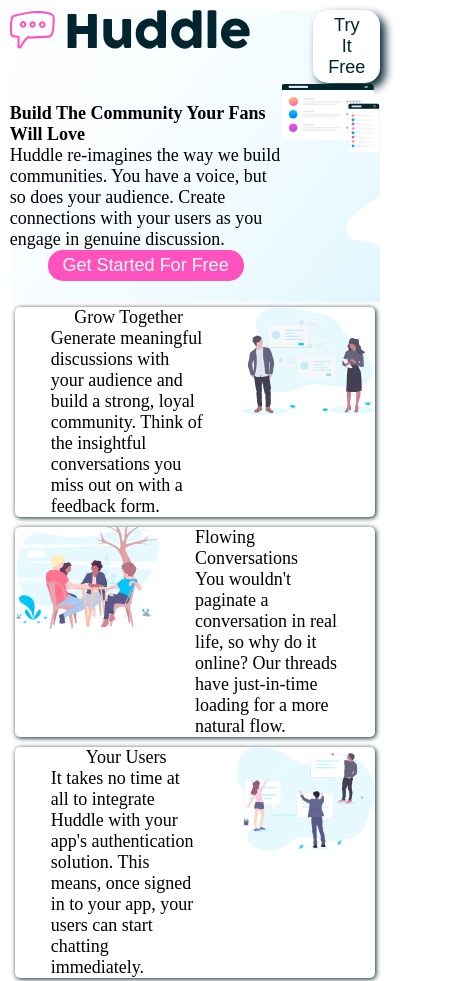
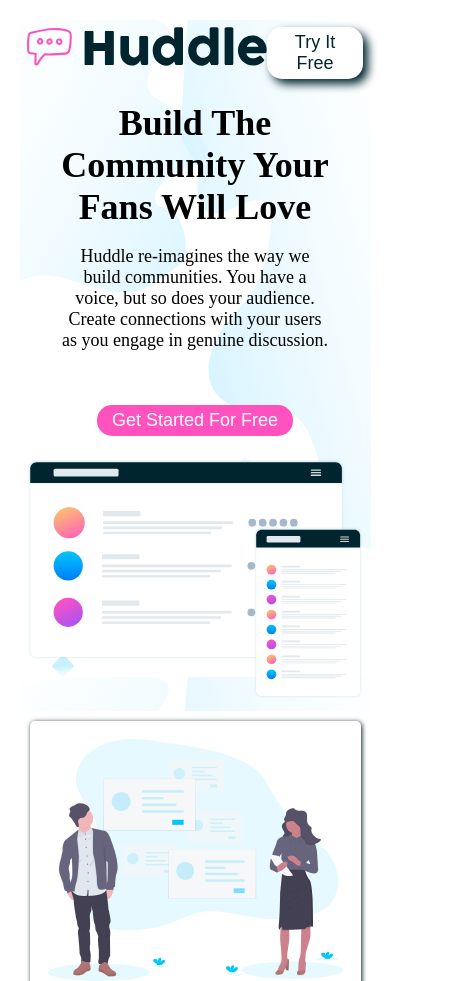
Before and after one commit to Dipak2056/Front-end-mentors, a plain HTML site: page huddle-landing-page-with-alternating-feature-blocks-master/index.html in a window 390 px wide. Shown: the top 981 px of the page, 474 px wide, since content can reach past the window. Drawn offline with Linux system fonts and the light colour scheme.

Commit message:
desktop/mbl completed

```diff
--- a/huddle-landing-page-with-alternating-feature-blocks-master/index.html
+++ b/huddle-landing-page-with-alternating-feature-blocks-master/index.html
@@ -26,12 +26,15 @@
   </head>
   <body>
     <div class="hero_section">
-      <div class="chat__logo">
-        <img src="./images/logo.svg" alt="" />
+      <div class="top">
+        <div class="chat__logo">
+          <img src="./images/logo.svg" alt="" />
+        </div>
+        <div class="tryfree">
+          <button>Try It Free</button>
+        </div>
       </div>
-      <div class="tryfree">
-        <button>Try It Free</button>
-      </div>
+
       <div class="description">
         <div class="description_title">
           Build The Community Your Fans Will Love
--- a/huddle-landing-page-with-alternating-feature-blocks-master/style.css
+++ b/huddle-landing-page-with-alternating-feature-blocks-master/style.css
@@ -5,7 +5,7 @@
   font-size: 18px;
 }
 body {
-  padding: 2.5%;
+  padding: 5%;
 }
 button {
   background-color: hsl(322, 100%, 66%);
@@ -23,18 +23,18 @@ button {
   background: url(./images/bg-hero-desktop.svg);
   grid-template-rows: 1fr 3fr;
   grid-template-areas:
-    "c . . b"
+    "t t t t"
     "d d i i"
     "d d i i"
     "d d i i";
+  grid-gap: 1em;
 }
-.chat__logo {
-  grid-area: c;
+.top {
+  grid-area: t;
+  display: flex;
+  justify-content: space-between;
 }
-.tryfree {
-  grid-area: b;
-  text-align: right;
-}
+
 .tryfree > button {
   background: white;
   color: hsl(192, 100%, 9%);
@@ -46,16 +46,23 @@ button {
   flex-direction: column;
   justify-content: center;
   align-items: center;
+  padding-right: 30%;
 }
 .description_title {
   font-weight: 900;
+  font-size: 2em;
 }
 .description_description {
   font-weight: 100;
+  margin: 1em 0;
+}
+.description_btn {
+  align-self: start;
 }
 .hero_image {
   grid-area: i;
-  width: 100%;
+  width: 110%;
+  margin-left: -10%;
 }
 .hero_image > img {
   width: 100%;
@@ -166,3 +173,64 @@ button {
   height: 25px;
   margin: 5px;
 }
+@media screen and (max-width: 768px) {
+  .hero_section {
+    display: flex;
+    flex-direction: column;
+    background-image: url(./images/bg-hero-mobile.svg);
+    padding: 2%;
+  }
+  .top {
+    display: flex;
+  }
+  .description {
+    margin: 5px;
+    display: flex;
+    flex-direction: column;
+    width: 80%;
+    margin-left: 10%;
+    margin-right: 10%;
+    text-align: center;
+    justify-content: center;
+    padding: 0;
+  }
+  .hero_image {
+    margin: 0%;
+    width: 100%;
+  }
+  .description_btn {
+    margin-top: 2em;
+    align-self: center;
+  }
+  .card {
+    display: flex;
+    flex-direction: column-reverse;
+    margin: 10px;
+    padding: 1em;
+  }
+  .tablet {
+    width: 80%;
+    margin-left: 5%;
+    border-radius: 20px;
+  }
+  .footer {
+    display: flex;
+    flex-direction: column;
+  }
+  .footer > img {
+    width: 20%;
+    margin-top: 2em;
+  }
+  .footer_main {
+    display: flex;
+    flex-direction: column;
+  }
+  .footer_second > ul {
+    display: block;
+    flex-direction: column;
+  }
+  .footer_third,
+  .footer_copyright {
+    align-self: center;
+  }
+}
```
